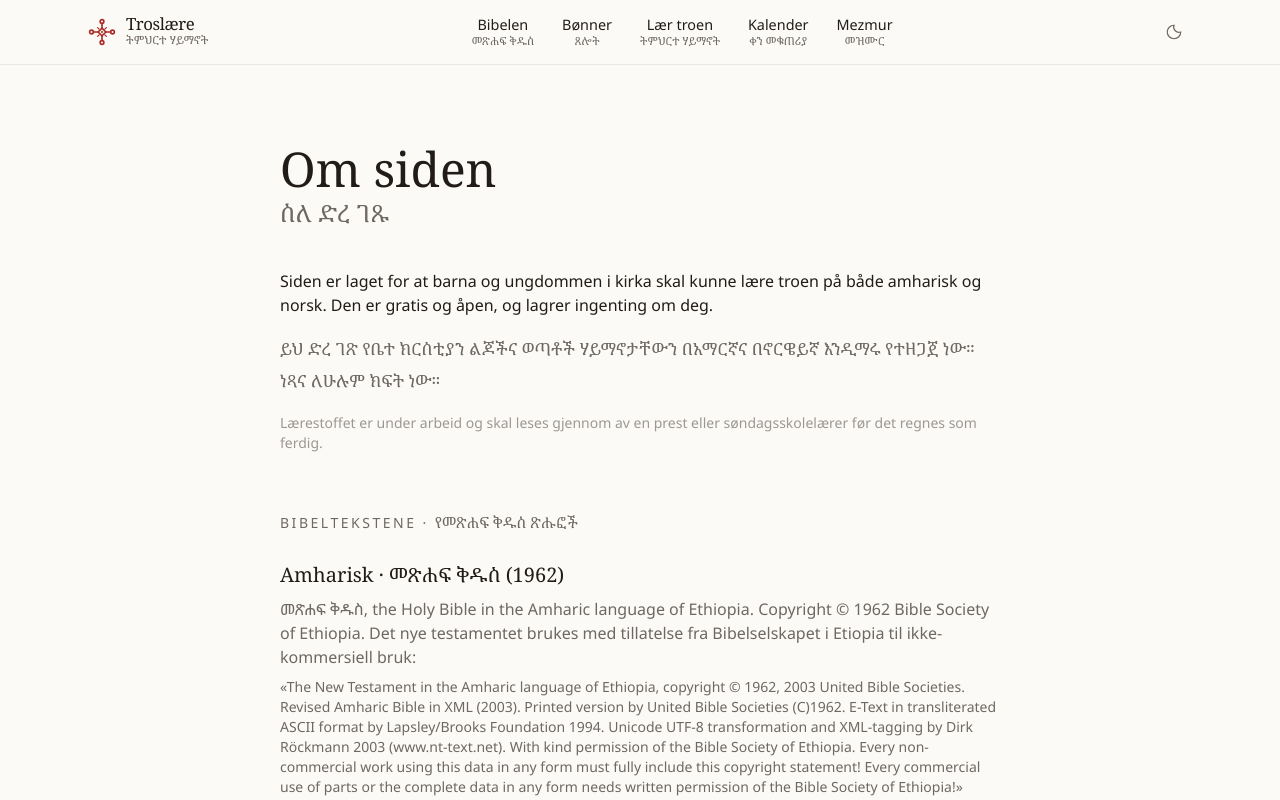
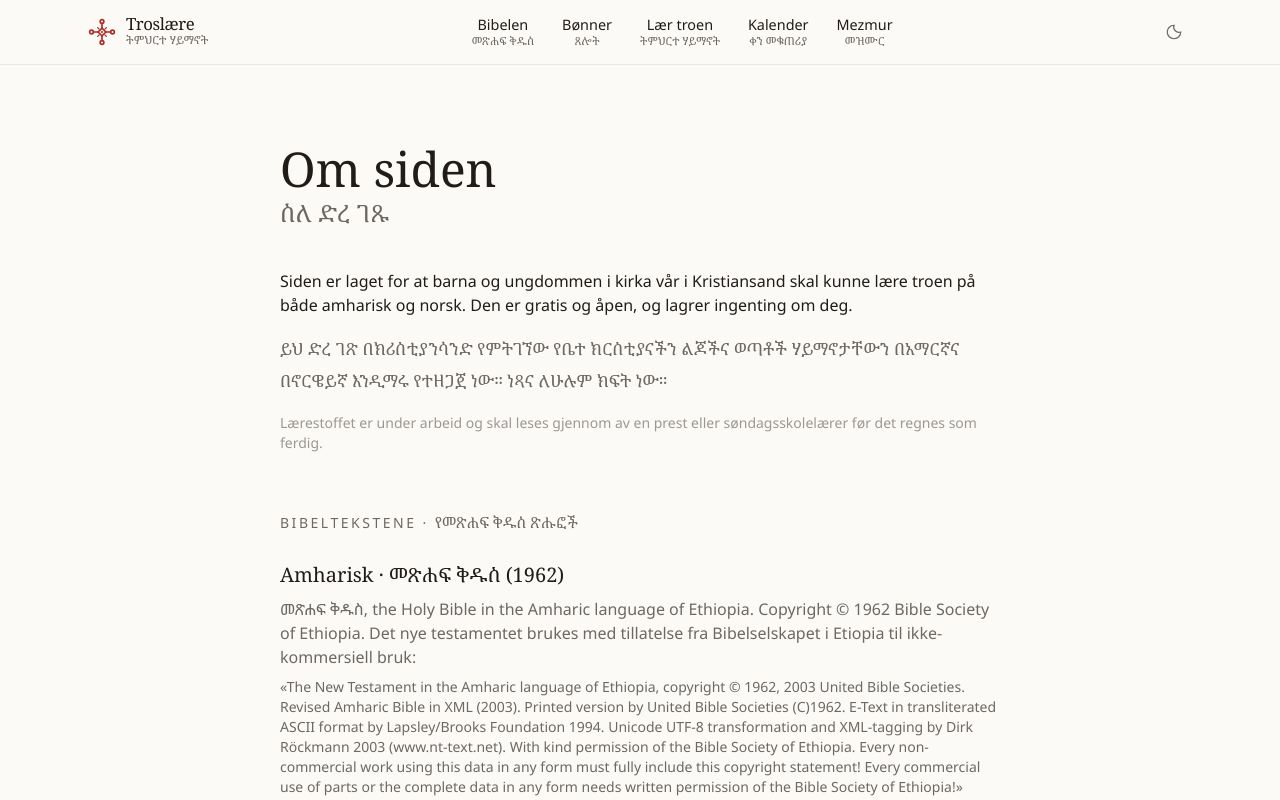
Before and after one commit to yodahetonnesen-bot/Kirke, a Next.js app: page /om in a window 1280 px wide. Shown: the top 800 px of the page. Built offline with nearby package versions, Linux system fonts and the light colour scheme.

Commit message:
Nevn at siden er laget for menigheten i Kristiansand
Co-Authored-By: Claude Opus 5.5 <noreply@anthropic.com>
Claude-Session: https://claude.ai/code/session_01NdqksNmTt84oWyf6C2zDca

```diff
--- a/app/om/page.tsx
+++ b/app/om/page.tsx
@@ -19,11 +19,11 @@ export default function Om() {
       <p lang="am" className="mt-1 text-2xl text-dempet">ስለ ድረ ገጹ</p>
       <div className="mt-10 space-y-4">
         <p>
-          Siden er laget for at barna og ungdommen i kirka skal kunne lære troen på både amharisk og norsk. Den er
+          Siden er laget for at barna og ungdommen i kirka vår i Kristiansand skal kunne lære troen på både amharisk og norsk. Den er
           gratis og åpen, og lagrer ingenting om deg.
         </p>
         <p lang="am" className="text-dempet">
-          ይህ ድረ ገጽ የቤተ ክርስቲያን ልጆችና ወጣቶች ሃይማኖታቸውን በአማርኛና በኖርዌይኛ እንዲማሩ የተዘጋጀ ነው። ነጻና ለሁሉም ክፍት ነው።
+          ይህ ድረ ገጽ በክሪስቲያንሳንድ የምትገኘው የቤተ ክርስቲያናችን ልጆችና ወጣቶች ሃይማኖታቸውን በአማርኛና በኖርዌይኛ እንዲማሩ የተዘጋጀ ነው። ነጻና ለሁሉም ክፍት ነው።
         </p>
         <p className="text-sm text-svak">
           Lærestoffet er under arbeid og skal leses gjennom av en prest eller søndagsskolelærer før det regnes som
```
